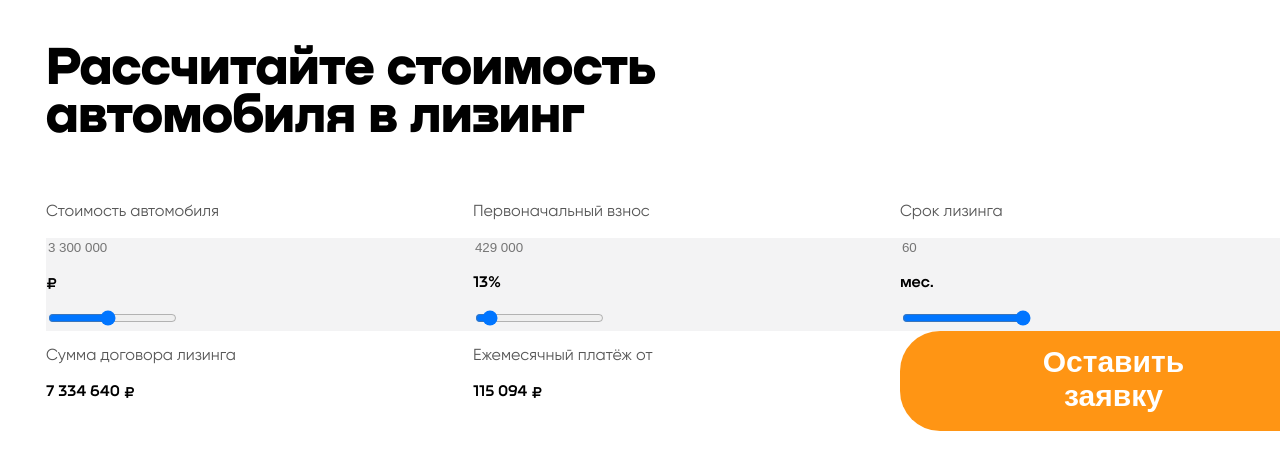
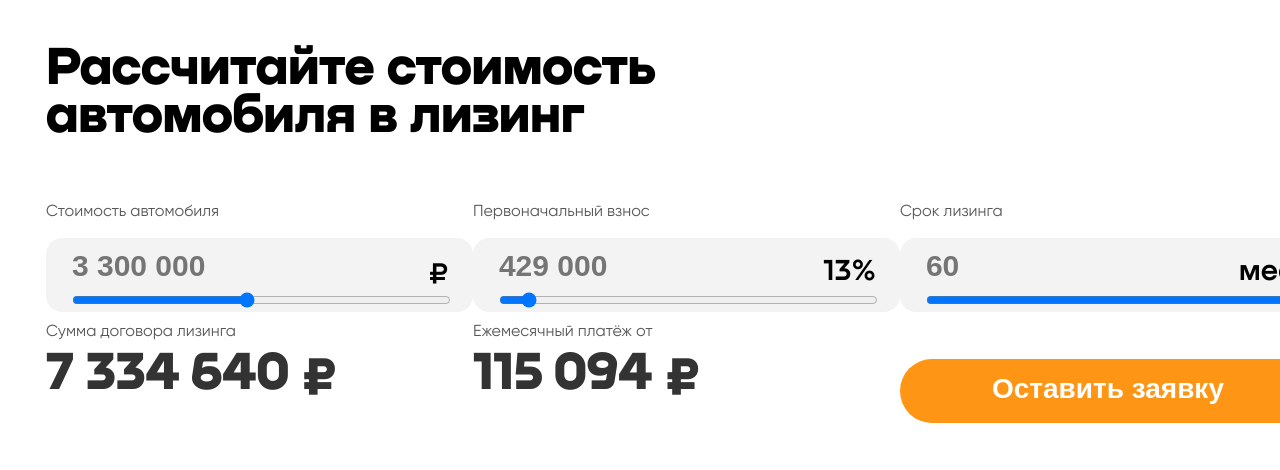
Before and after one commit to Ave-Mari/Oxem-Test, a React app: page / in a window 1280 px wide. Shown: the top 470 px of the page. Built offline with nearby package versions, Linux system fonts and the light colour scheme; the HTML template or start-up script is replaced by a standard one.

Commit message:
input styling process

```diff
--- a/src/styles/inputs.scss
+++ b/src/styles/inputs.scss
@@ -1,22 +1,63 @@
 .block {
   position: relative;
   width: 427px;
+
+  &:nth-child(6) {
+    display: flex;
+    align-items: center;
+  }
 }
 
 .input-wrapper {
+    padding: 16px 24px 16px 24px;
     background-color: #F3F3F4;
+    border-radius: 16px;
+    display: flex;
+    flex-direction: column;
+    justify-content: center;
 }
 
-.input-percent {
-  position: absolute;
+
+// .input-unit:nth-child(2) {
+//   font-size: 20px;
+//   padding: 8px;
+//   background: #EBEBEC;
+//   border-radius: 16px;
+// }
+
+
+.input-unit {
+  //position: absolute;
   right: 0;
   top: 0;
   margin: 0;
+  font-size: 30px;
+  background: none;
+  border-radius: 0px;
+
+  // &:nth-child(2) {
+  //   font-size: 20px;
+  //   padding: 8px;
+  //   background: #EBEBEC;
+  //   border-radius: 16px;
+  // }
+}
+
+
+input::placeholder {
+  font-weight: 900;
+  font-size: 30px;
+}
+
+.num-wrapper {
+  display: flex;
+  justify-content: space-between;
 }
 
 .blocks-wrapper {
     display: grid;
     grid-template-columns: 2fr 2fr 2fr;
+    grid-auto-rows: 136px;
 }
 
 .block {
@@ -28,12 +69,23 @@
     background: #F3F3F4;
   }
 
+.amount {
+  margin: 0;
+
+}
+  .amount-value {
+    font-family: 'Nekst';
+    color: #333333;
+    font-weight: 900;
+    font-size: 54px;
+    margin: 0;
+  }
 
 
 
 .btn-submit {
     font-weight: 900;
-    font-size: 30px;
+    font-size: 28px;
     display: flex;
     color: #fff;
     flex-direction: column;
@@ -46,43 +98,49 @@
     cursor: pointer;
 }
 
+.input-range {
+  margin-bottom: -12px;
+  width: 100%;
+ }
 
 
-.input-range::-moz-range-thumb {
-  -webkit-appearance: none;
-  width: 20px;
-  height: 20px;
-  border-radius: 50%;
-  background: #FF9514;
-  cursor: ew-resize;
-  transition: background .3s ease-in-out;
-}
-
-.input-range::-ms-thumb {
-  -webkit-appearance: none;
-  height: 20px;
-  width: 20px;
-  border-radius: 50%;
-  background: #FF9514;
-  cursor: ew-resize;
-  transition: background .3s ease-in-out;
-}
 
 
-.input-range::-moz-range-thumb:hover {
-  background: #c46f07;
-}
+// .input-range::-moz-range-thumb {
+//   -webkit-appearance: none;
+//   width: 20px;
+//   height: 20px;
+//   border-radius: 50%;
+//   background: #FF9514;
+//   cursor: ew-resize;
+//   transition: background .3s ease-in-out;
+// }
 
-.input-range::-moz-range-track {
-  -webkit-appearance: none;
-  box-shadow: none;
-  border: none;
-  background: transparent;
-}
+// .input-range::-ms-thumb {
+//   -webkit-appearance: none;
+//   height: 20px;
+//   width: 20px;
+//   border-radius: 50%;
+//   background: #FF9514;
+//   cursor: ew-resize;
+//   transition: background .3s ease-in-out;
+// }
 
-.input-range::-ms-track {
-  -webkit-appearance: none;
-  box-shadow: none;
-  border: none;
-  background: transparent;
-}
+
+// .input-range::-moz-range-thumb:hover {
+//   background: #c46f07;
+// }
+
+// .input-range::-moz-range-track {
+//   -webkit-appearance: none;
+//   box-shadow: none;
+//   border: none;
+//   background: transparent;
+// }
+
+// .input-range::-ms-track {
+//   -webkit-appearance: none;
+//   box-shadow: none;
+//   border: none;
+//   background: transparent;
+// }
```
